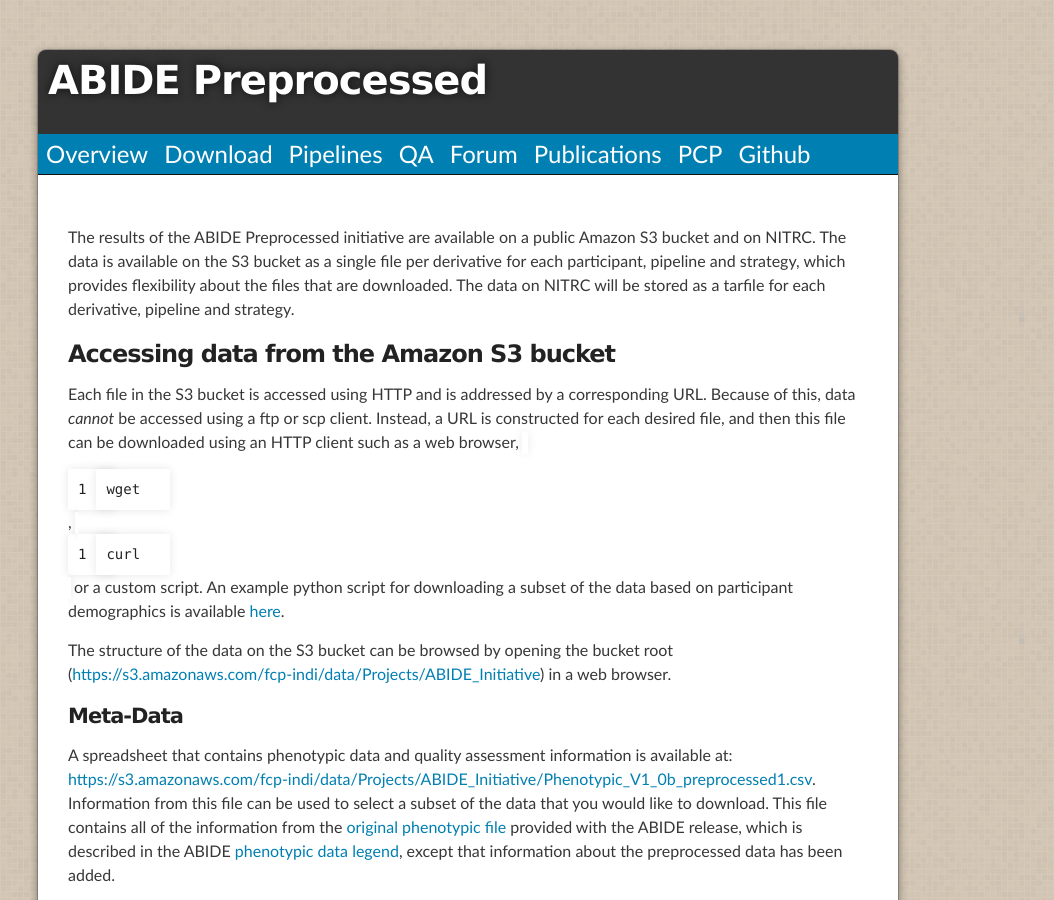
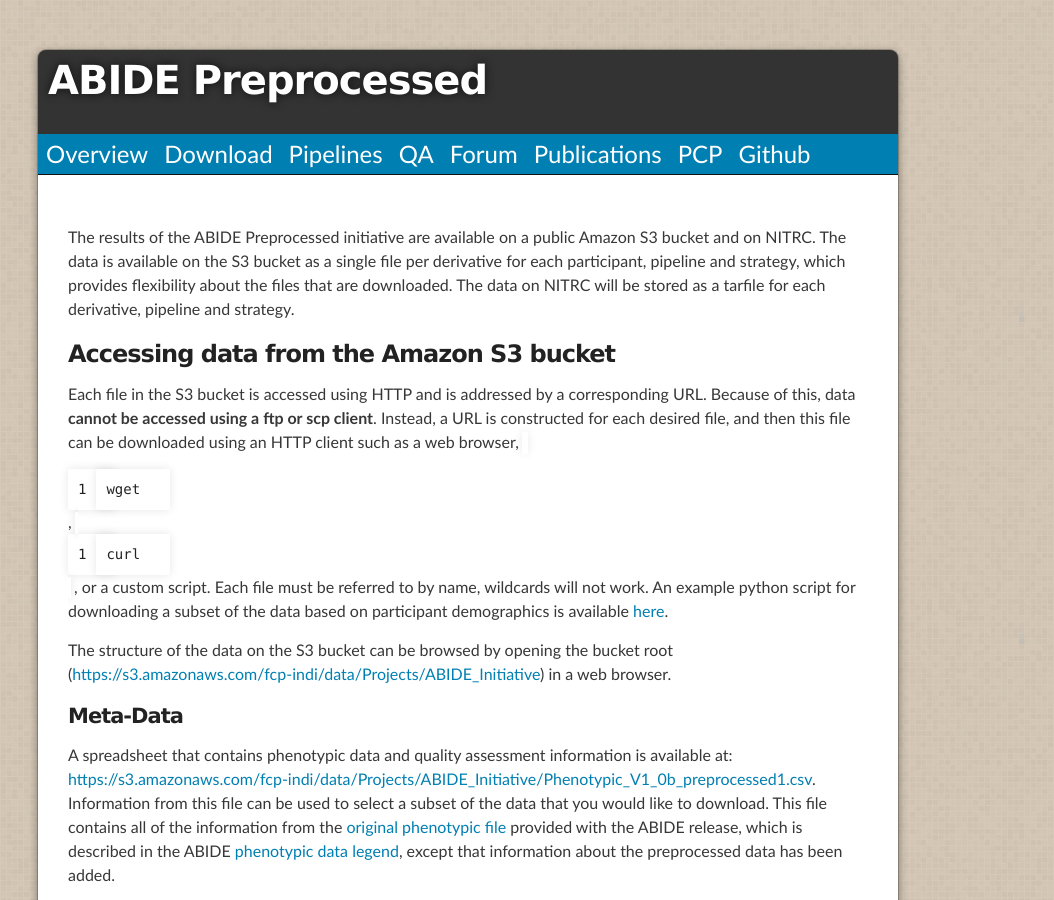
Before and after one commit to preprocessed-connectomes-project/abide, a Jekyll site: the page built from download.md, in a window 1280 px wide and 900 px high. Shown: the whole window, without its empty margins (172-1226 px from the left). Built offline with Jekyll 4.4.1, drawn with Linux system fonts in a browser that asks for light colours.

Commit message:
updating download documentation for cyberduck

```diff
--- a/download.md
+++ b/download.md
@@ -6,7 +6,7 @@
 The results of the ABIDE Preprocessed initiative are available on a public Amazon S3 bucket and on NITRC. The data is available on the S3 bucket as a single file per derivative for each participant, pipeline and strategy, which provides flexibility about the files that are downloaded. The data on NITRC will be stored as a tarfile for each derivative, pipeline and strategy.
 
 ### Accessing data from the Amazon S3 bucket
-Each file in the S3 bucket is accessed using HTTP and is addressed by a corresponding URL. Because of this, data *cannot* be accessed using a ftp or scp client. Instead, a URL is constructed for each desired file, and then this file can be downloaded using an HTTP client such as a web browser, `wget`, `curl` or a custom script. An example python script for downloading a subset of the data based on participant demographics is available [here](path_to_dl_script).
+Each file in the S3 bucket is accessed using HTTP and is addressed by a corresponding URL. Because of this, data **cannot be accessed using a ftp or scp client**. Instead, a URL is constructed for each desired file, and then this file can be downloaded using an HTTP client such as a web browser, `wget`, `curl`, or a custom script. Each file must be referred to by name, wildcards will not work. An example python script for downloading a subset of the data based on participant demographics is available [here](path_to_dl_script).
 
 The structure of the data on the S3 bucket can be browsed by opening the bucket root  ([https://s3.amazonaws.com/fcp-indi/data/Projects/ABIDE_Initiative](https://s3.amazonaws.com/fcp-indi/data/Projects/ABIDE_Initiative)) in a web browser.
 
```
Also changed, not shown: images/cyberduck_config.png (added).
